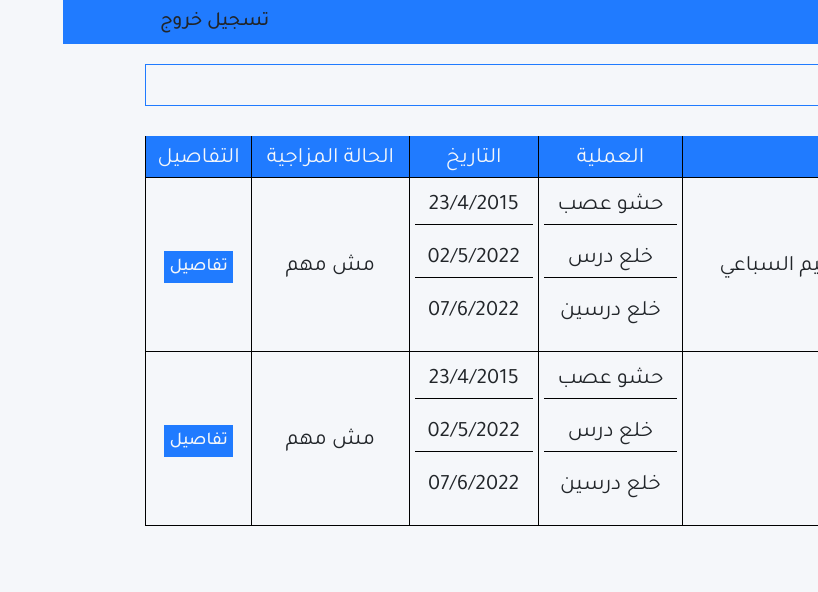
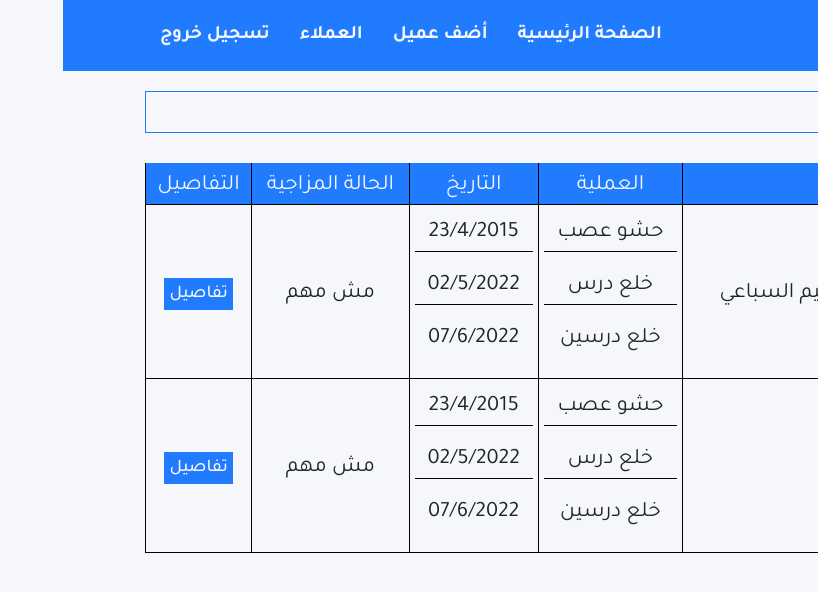
Before and after one commit to abdullah-sameh/dr-bilal, a React (Create React App) app: page /data in a window 1280 px wide. Shown: the top 592 px of the page, without its empty margins (462-1280 px from the left). Built offline with nearby package versions, Linux system fonts and the light colour scheme; no server answers; sample sign-in values are in the browser's storage.

Commit message:
updateimprove navbar

```diff
--- a/src/components/navbar/Navbar.jsx
+++ b/src/components/navbar/Navbar.jsx
@@ -1,33 +1,33 @@
 import "./navbar.css";
-import { Link, useLocation, useNavigate } from "react-router-dom";
-import { useEffect, useReducer } from "react";
+import { Link, useNavigate } from "react-router-dom";
 import { signOut } from "firebase/auth";
 import { auth } from "../../firebase";
+import logo from "../../assets/logo.png";
 import Swal from "sweetalert2";
 
-const initialState = {
-  home: "",
-  add: "",
-  data: "",
-};
+// const initialState = {
+//   home: "",
+//   add: "",
+//   data: "",
+// };
 
-function reducer(state, action) {
-  switch (action.type) {
-    case "home":
-      return { home: "hover" };
-    case "add":
-      return { add: "hover" };
-    case "data":
-      return { data: "hover" };
-    default:
-      return state;
-  }
-}
+// function reducer(state, action) {
+//   switch (action.type) {
+//     case "home":
+//       return { home: "hover" };
+//     case "add":
+//       return { add: "hover" };
+//     case "data":
+//       return { data: "hover" };
+//     default:
+//       return state;
+//   }
+// }
 
 export default function Navbar() {
-  const [state, dispatch] = useReducer(reducer, initialState);
+  // const [state, dispatch] = useReducer(reducer, initialState);
 
-  const location = useLocation();
+  // const location = useLocation();
   const navigate = useNavigate();
 
   const signout = () => {
@@ -35,7 +35,7 @@ export default function Navbar() {
       .then(() => {
         navigate("/");
       })
-      .catch((error) => {
+      .catch(() => {
         Swal.fire({
           icon: "error",
           title: "خطأ",
@@ -44,14 +44,59 @@ export default function Navbar() {
       });
   };
 
-  useEffect(() => {
-    if (location.pathname === "/home") dispatch({ type: "home" });
-    else if (location.pathname === "/add") dispatch({ type: "add" });
-    else dispatch({ type: "data" });
-  }, [location]);
+  // useEffect(() => {
+  //   if (location.pathname === "/home") dispatch({ type: "home" });
+  //   else if (location.pathname === "/add") dispatch({ type: "add" });
+  //   else dispatch({ type: "data" });
+  // }, [location]);
 
   return (
-    <nav>
+    <>
+      <nav className="navbar navbar-expand-lg">
+        <div className="container">
+          {/*eslint-disable-next-line jsx-a11y/anchor-is-valid */}
+          <a class="navbar-brand" href="">
+            <img src={logo} alt="araac_logo" /> <span>آراك</span>
+          </a>
+          <button
+            className="navbar-toggler"
+            type="button"
+            data-bs-toggle="collapse"
+            data-bs-target="#navbarNav"
+            aria-controls="navbarNav"
+            aria-expanded="false"
+            aria-label="Toggle navigation"
+          >
+            {/* <span className="navbar-toggler-icon"></span> */}
+          </button>
+          <div className="collapse navbar-collapse" id="navbarNav">
+            <ul className="navbar-nav">
+              <li className="nav-item">
+                <Link to="/home" aria-current="page" className={`nav-link`}>
+                  الصفحة الرئيسية
+                </Link>
+              </li>
+              <li className="nav-item">
+                <Link to="/add" className={` nav-link`}>
+                  أضف عميل
+                </Link>
+              </li>
+              <li className="nav-item">
+                <Link to="/data" className={` nav-link`}>
+                  العملاء
+                </Link>
+              </li>
+              <li className="nav-item">
+                {/*eslint-disable-next-line jsx-a11y/anchor-is-valid */}
+                <a className="nav-link" onClick={signout}>
+                  تسجيل خروج
+                </a>
+              </li>
+            </ul>
+          </div>
+        </div>
+      </nav>
+      {/* <nav>
         <div className="container">
           <div className="right">
             <Link to="/home" className={state.home}>
@@ -65,10 +110,11 @@ export default function Navbar() {
             </Link>
           </div>
           <div className="left">
-          {/*eslint-disable-next-line jsx-a11y/anchor-is-valid */}
-          <a onClick={signout}>تسجيل خروج</a>
+            // {/*eslint-disable-next-line jsx-a11y/anchor-is-valid */}
+      {/* <a onClick={signout}>تسجيل خروج</a>
           </div>
         </div>
-    </nav>
+      </nav> */}
+    </>
   );
 }
--- a/src/components/navbar/navbar.css
+++ b/src/components/navbar/navbar.css
@@ -1,30 +1,55 @@
 nav {
   width: 100%;
-  background: var(--blue);
+  background: var(--blue) !important;
   margin-bottom: 20px;
+  padding: 0 !important;
 }
-nav > .container {
+
+nav .container {
   display: flex;
+  align-items: center;
   justify-content: space-between;
+}
+
+nav .container .navbar-brand {
+  display: flex;
   align-items: center;
 }
-nav .right {
+
+nav .container .navbar-brand img {
+  width: 60px;
+}
+
+nav .container .navbar-brand span {
+  color: var(--white);
+  font-family: var(--font);
+  font-size: 24px;
+  font-weight: bold;
+  margin-right: 10px;
+}
+
+nav .container ul {
   display: flex;
-  gap: 10px;
+  align-items: center;
+  justify-content: flex-end;
+  flex: 1;
 }
-nav a {
-  font: 500 20px var(--font);
-  color: var(--white);
-  padding: 10px 15px;
-  cursor: pointer;
-  transition: var(--transition-time);
-  -webkit-transition: var(--transition-time);
-  -moz-transition: var(--transition-time);
-  -ms-transition: var(--transition-time);
-  -o-transition: var(--transition-time);
+
+nav a:not(.navbar-brand) {
+  font-family: var(--font);
+  color: var(--white) !important;
+  padding: 20px 15px !important;
+  transition: var(--transition-time) !important;
+  -webkit-transition: var(--transition-time) !important;
+  -moz-transition: var(--transition-time) !important;
+  -ms-transition: var(--transition-time) !important;
+  -o-transition: var(--transition-time) !important;
+  font-weight: bold !important;
+  cursor: pointer !important;
+  font-size: 1.2em;
 }
-nav a:hover,
-.hover {
-  background: var(--white);
-  color: #000;
+
+nav a:hover:not(.navbar-brand) {
+  background: var(--white) !important;
+  color: #000 !important;
 }
--- a/src/components/statics/Statics.jsx
+++ b/src/components/statics/Statics.jsx
@@ -67,9 +67,9 @@ export default function Statics() {
         <table className="statistics-table table table-striped table-hover">
           <thead>
             <tr>
-              <th>#</th>
-              {months.map((month, ind) => (
-                <th key={ind}>{month}</th>
+              <th>المرض</th>
+              {months.map((month, index) => (
+                <th key={index}>{month}</th>
               ))}
               <th>الإجمالى</th>
             </tr>
--- a/src/components/statics/statics.css
+++ b/src/components/statics/statics.css
@@ -47,3 +47,14 @@
     height: 200px !important;
   }
 }
+
+.data-table {
+  padding: 10px;
+  max-width: 100% !important;
+  overflow-x: scroll;
+}
+
+.data-table th,
+.data-table td {
+  padding: 15px;
+}
```
Also changed, not shown: src/assets/logo.png (added), src/logo.svg (deleted). Lines whose indentation alone changed are shown as unchanged.
